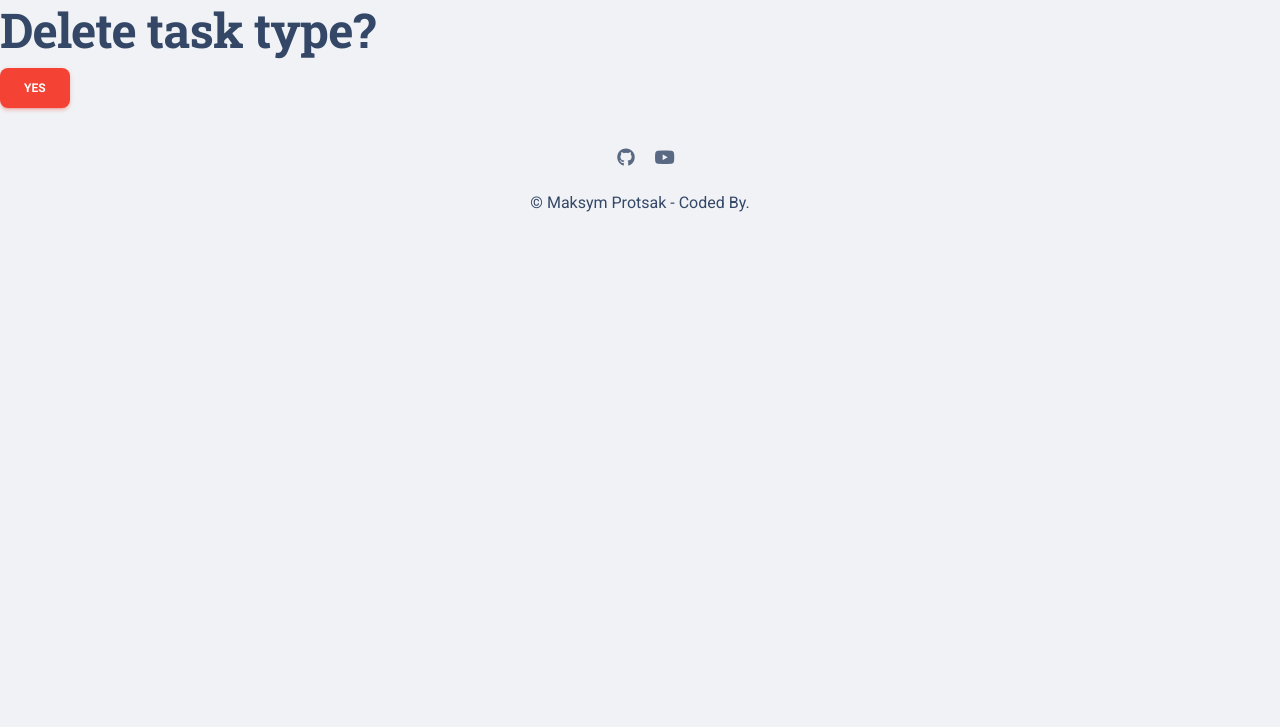
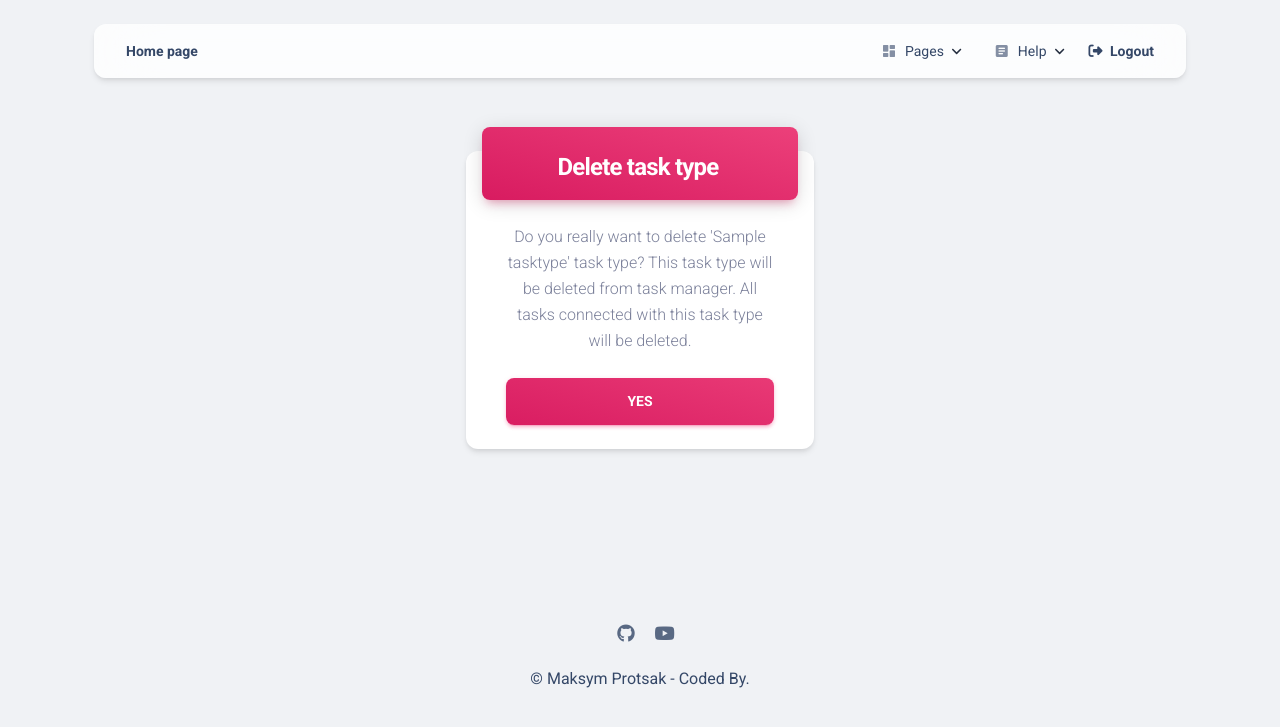
Before and after one commit to MaksymProtsak/it-company-task-manager, a Django app: page /task-types/1/delete/ in a window 1280 px wide. Shown: the top 727 px of the page. Run offline with Django 5.2, Linux system fonts and the light colour scheme; a user stored in the database is signed in; tables that the repository leaves empty hold one stand-in row (values such as "Sample post"); some libraries are stand-ins or nearby versions.

Commit message:
Changed structure like position confirm delete form.

```diff
--- a/templates/task_manager/tasktype_confirm_delete.html
+++ b/templates/task_manager/tasktype_confirm_delete.html
@@ -1,10 +1,39 @@
 {% extends "base.html" %}
 
 {% block content %}
-  <h1>Delete task type?</h1>
-  <form action="" method="post">
-    {% csrf_token %}
-
-    <input type="submit" value="Yes" class="btn btn-danger">
-  </form>
+  {% include "includes/navigation.html" %}
+  <div class="page-header align-items-center min-vh-75">
+    <div class="container my-auto">
+      <div class="row">
+        <div class="col-lg-4 col-md-8 col-12 mx-auto">
+          <div class="card z-index-0 fadeIn3 fadeInBottom">
+            <div class="card-header p-0 position-relative mt-n4 mx-3 z-index-2">
+              <div class="bg-gradient-primary shadow-primary border-radius-lg py-3 pe-1">
+                <h4 class="text-white font-weight-bolder text-center mt-2 mb-0">
+                  Delete task type
+                </h4>
+              </div>
+              <div class="card-body">
+                <p class="mb-0 text-center">
+                  Do you really want to delete '{{ tasktype }}' task type?
+                  This task type will be deleted from task manager.
+                  All tasks connected with this task type will be deleted.
+                </p>
+                <form role="form" method="post" action="">
+                  {% csrf_token %}
+                  <input type="submit" value="Yes" class="btn btn-lg bg-gradient-primary btn-lg w-100 mt-4 mb-0">
+                </form>
+              </div>
+            </div>
+          </div>
+        </div>
+      </div>
+    </div>
+  </div>
+{#  <h1>Delete task type?</h1>#}
+{#  <form action="" method="post">#}
+{#    {% csrf_token %}#}
+{##}
+{#    <input type="submit" value="Yes" class="btn btn-danger">#}
+{#  </form>#}
 {% endblock %}
```
